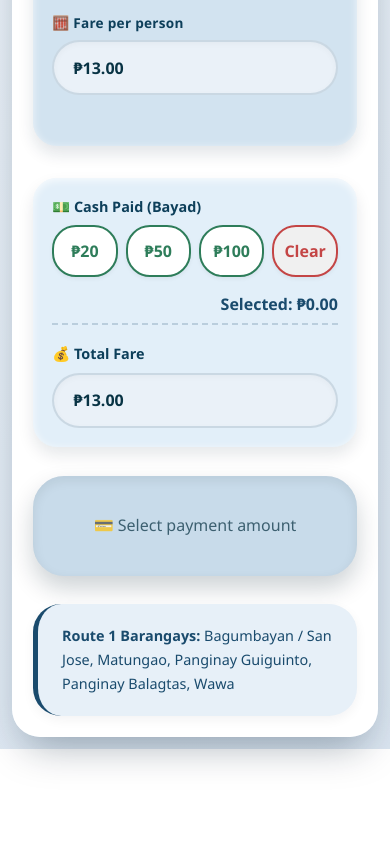
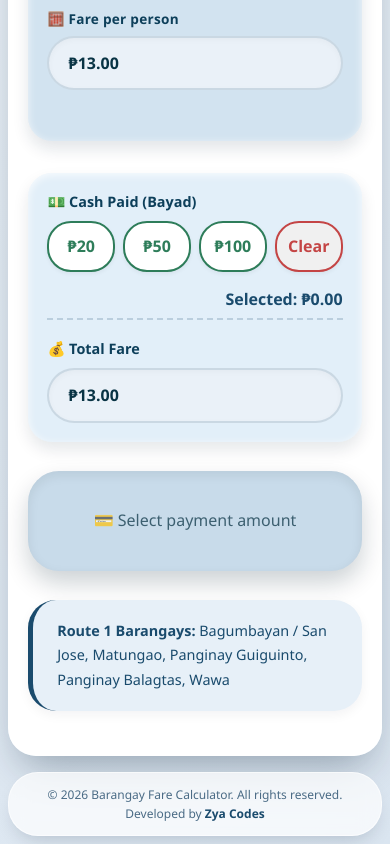
Before and after one commit to ZyaXielle04/DNS-Calculator, a plain HTML site: page index.html in a window 390 px wide. Shown: the part 729-1573 px from the top of the page. Before the commit the page ends 1478 px from the top, so only its background shows below. Drawn offline with Linux system fonts and the light colour scheme.

Commit message:
updated sw

```diff
--- a/index.html
+++ b/index.html
@@ -104,6 +104,10 @@
         </button>
     </div>
 
+    <footer>
+        <p>© 2026 Barangay Fare Calculator. All rights reserved. Developed by <a href="https://zyacodesservices.online">Zya Codes</a></p>
+    </footer>
+
     <script src="script.js"></script>
 </body>
 </html>
--- a/script.js
+++ b/script.js
@@ -54,7 +54,7 @@ const barangayList = document.getElementById('barangayList');
 let selectedFareType = 'regular';
 let selectedPayment = 0;
 
-// ========== IMPROVED PWA INSTALLATION & UPDATE HANDLING ==========
+// ========== PWA INSTALLATION & UPDATE HANDLING ==========
 let deferredPrompt;
 const installButton = document.getElementById('installButton');
 
--- a/style.css
+++ b/style.css
@@ -9,6 +9,7 @@ body {
     background: linear-gradient(145deg, #f0f5fa 0%, #dae5f0 100%);
     min-height: 100vh;
     display: flex;
+    flex-direction: column;
     align-items: center;
     justify-content: center;
     padding: 0.75rem;
@@ -287,6 +288,7 @@ h1 {
     line-height: 1.7;
     word-break: break-word;
     box-shadow: 0 4px 12px rgba(0, 20, 30, 0.05);
+    margin-bottom: 1.5rem;
 }
 
 /* Install Button */
@@ -340,6 +342,94 @@ h1 {
     z-index: 1000;
 }
 
+/* Footer Styles - Fixed positioning */
+footer {
+    width: 100%;
+    max-width: 950px;
+    margin-top: 1rem;
+    text-align: center;
+    padding: 1rem;
+    font-size: 0.85rem;
+    color: #4a6b85;
+    background: rgba(255, 255, 255, 0.7);
+    backdrop-filter: blur(10px);
+    -webkit-backdrop-filter: blur(10px);
+    border-radius: 40px;
+    box-shadow: 0 10px 20px -8px rgba(0, 25, 45, 0.2);
+    border: 1px solid rgba(255, 255, 255, 0.6);
+}
+
+footer p {
+    margin: 0;
+    line-height: 1.6;
+}
+
+footer a {
+    color: #1a4b6d;
+    text-decoration: none;
+    font-weight: 600;
+    transition: all 0.2s ease;
+    position: relative;
+}
+
+footer a:hover {
+    color: #2e7d5a;
+}
+
+footer a::after {
+    content: '';
+    position: absolute;
+    width: 100%;
+    height: 2px;
+    bottom: -2px;
+    left: 0;
+    background: #2e7d5a;
+    transform: scaleX(0);
+    transition: transform 0.2s ease;
+}
+
+footer a:hover::after {
+    transform: scaleX(1);
+}
+
+/* Dark mode support for footer */
+@media (prefers-color-scheme: dark) {
+    footer {
+        background: rgba(25, 45, 58, 0.8);
+        color: #9bb7cc;
+        border-color: rgba(80, 120, 140, 0.3);
+    }
+
+    footer a {
+        color: #7fb8e6;
+    }
+
+    footer a:hover {
+        color: #9fdfc5;
+    }
+
+    footer a::after {
+        background: #9fdfc5;
+    }
+}
+
+/* Responsive footer */
+@media (max-width: 700px) {
+    footer {
+        max-width: 100%;
+        margin-top: 1rem;
+        padding: 0.9rem;
+    }
+}
+
+@media (max-width: 550px) {
+    footer {
+        padding: 0.75rem;
+        font-size: 0.75rem;
+        border-radius: 30px;
+    }
+}
+
 /* Responsive breakpoints */
 @media (max-width: 700px) {
     .grid-3 {
@@ -357,6 +447,14 @@ h1 {
 }
 
 @media (max-width: 550px) {
+    body {
+        padding: 0.5rem;
+    }
+
+    .card {
+        padding: 1.2rem;
+    }
+
     .grid-2, .grid-3 {
         grid-template-columns: 1fr;
         gap: 0.8rem;
@@ -377,7 +475,7 @@ h1 {
     }
 }
 
-/* Dark mode support */
+/* Dark mode support for main elements */
 @media (prefers-color-scheme: dark) {
     body {
         background: linear-gradient(145deg, #1a2f3c 0%, #0f2632 100%);
--- a/sw.js
+++ b/sw.js
@@ -1,5 +1,5 @@
-// Version: 2.0.0 - Update this comment whenever you make changes
-const CACHE_NAME = 'barangay-fare-v2'; // INCREMENT THIS WITH EVERY UPDATE
+
+const CACHE_NAME = 'barangay-fare-v2';
 
 // Files to cache
 const urlsToCache = [
```
